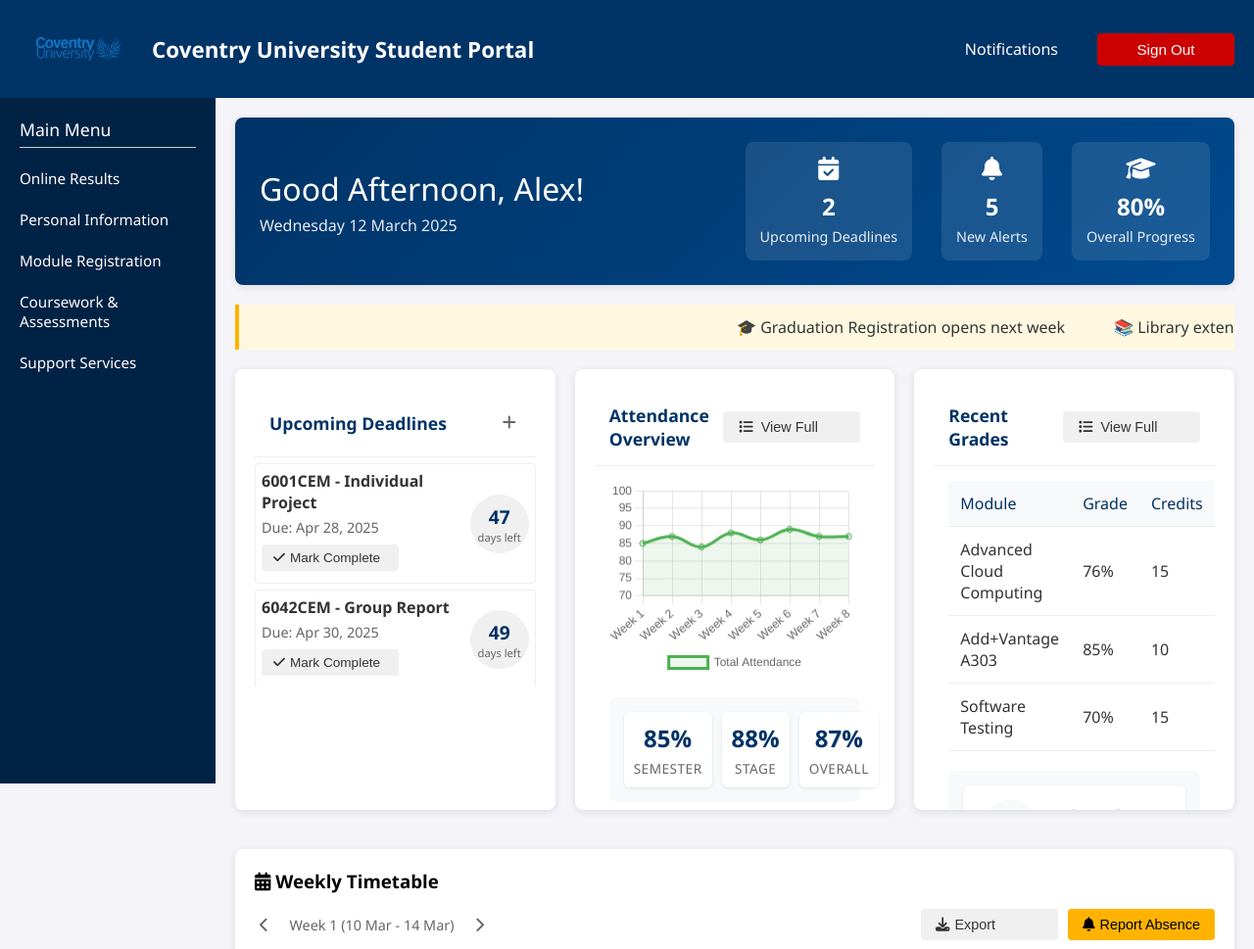
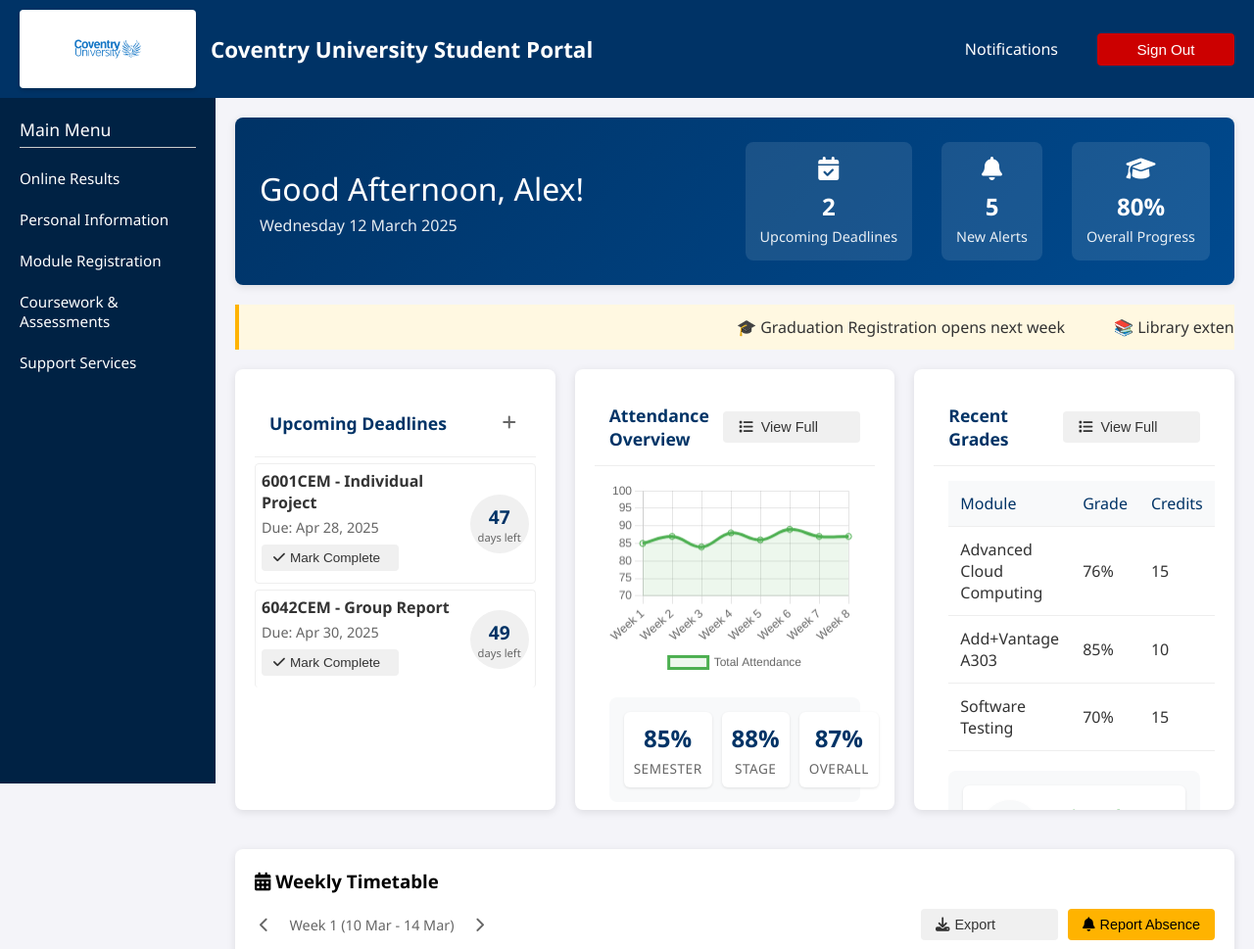
Before and after one commit to amirkhant-11651879/cov-uni-prototype, a plain HTML site: page index.html in a window 1280 px wide. Shown: the top 969 px of the page at 98% size. Drawn offline with nearby package versions, Linux system fonts and the light colour scheme.

Commit message:
Update styles.css
added white background with hover effect behind the logo in the header

```diff
--- a/styles.css
+++ b/styles.css
@@ -24,9 +24,14 @@ body {
 
 /* Coventry logo style in the header */
 .cu-logo {
-  width: 120px; /* bigger for visibility */
-  height: auto;
+  width: 180px;
+  max-height: 80px; /* restrict logo height to fit within header */
   margin-right: 15px;
+  padding: 5px;
+  background-color: #fff;  /* adds contrast */
+  border-radius: 4px;
+  box-shadow: 0 2px 4px rgba(0,0,0,0.2);
+  object-fit: contain;
 }
 
 /* Base link & button styles */
```
